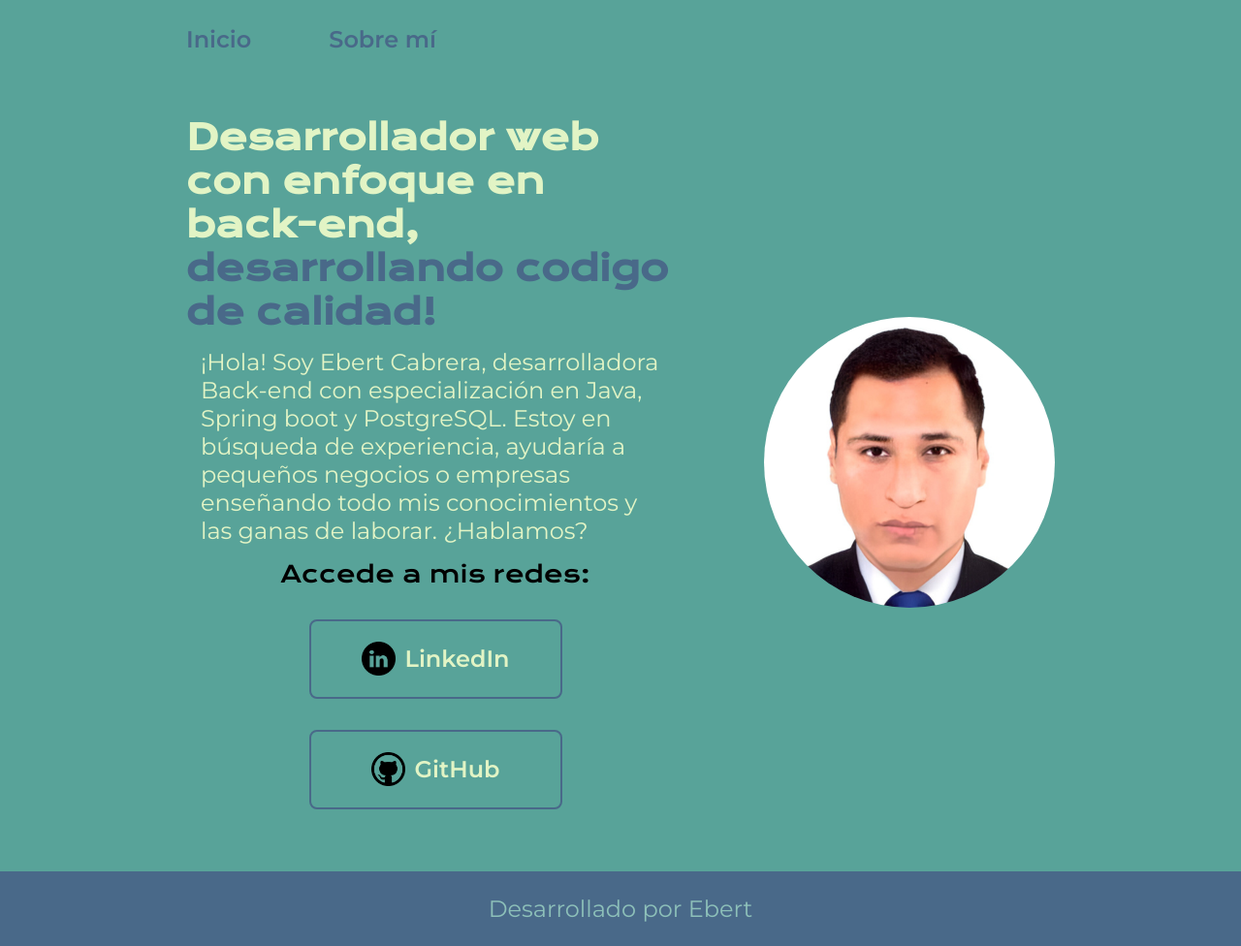
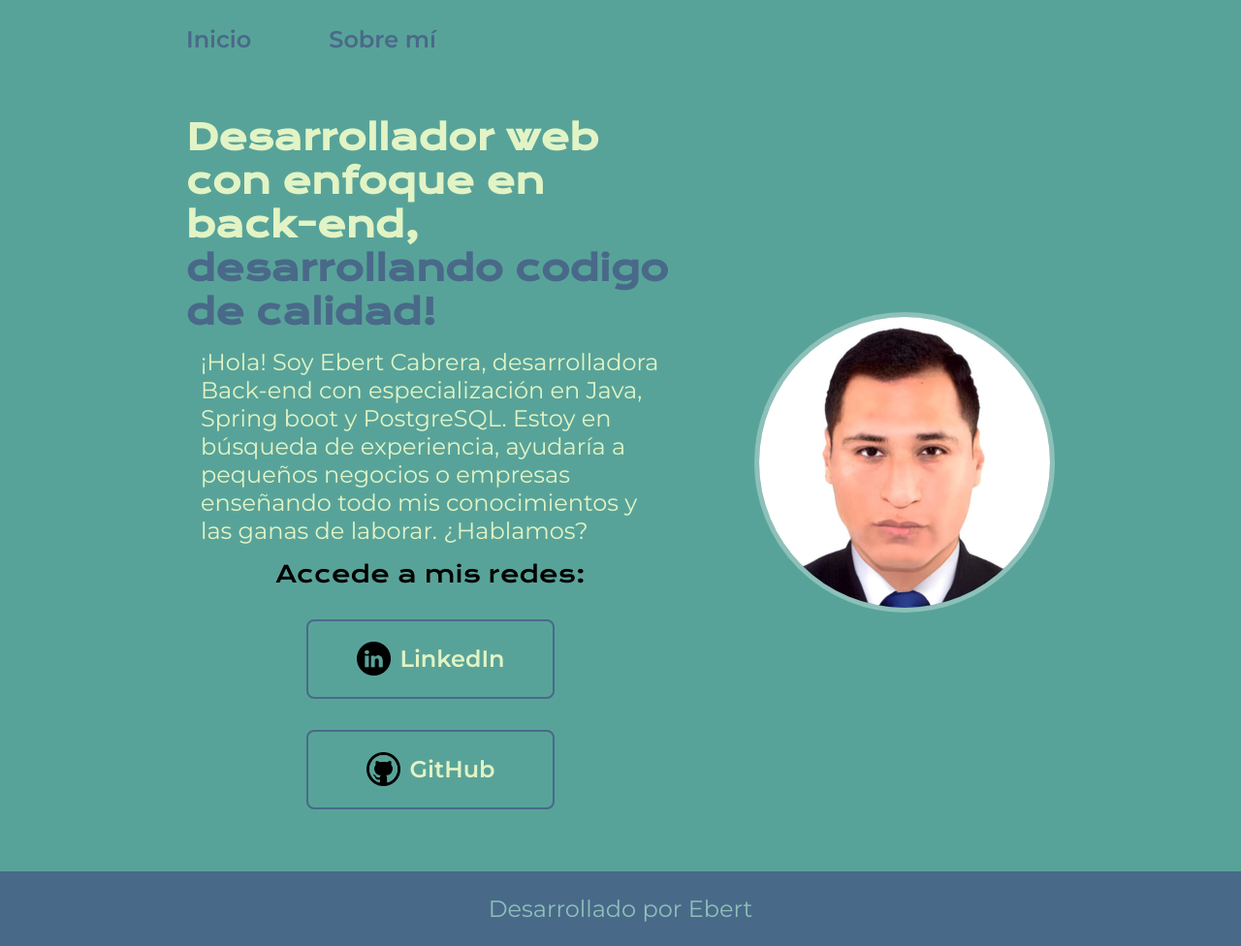
Before and after one commit to EbertZim/portafolio, a plain HTML site: page index.html in a window 1280 px wide. Shown: the whole page at 97% size. Drawn offline with nearby package versions, Linux system fonts and the light colour scheme.

Commit message:
mejora en el link y el borde de la imagen

```diff
--- a/css/style.css
+++ b/css/style.css
@@ -4,7 +4,7 @@
     --color-primario:#58A399;
     --color-secundario:#E2F4C5;
     --color-terciario:#496989;
-    --color-hoverbutton: #8dc0b9;
+    --color-hoverprimario: #8dc0b9;
     --color-hoverlink:#65829e;
 
     --fuente-monstserrat:'Montserrat', sans serif;
@@ -98,7 +98,7 @@ body{
         gap: 10px;
 }
 .presentacion__enlace__link:hover{
-    background-color: var(--color-hoverbutton);
+    background-color: var(--color-hoverprimario);
     /*padding: 4%; EN DESARROLLO*/
 }
 
@@ -117,7 +117,7 @@ body{
    /* width: 300px;
     height: 300px;*/
     border-radius: 50%; /* Esto hace que el borde sea redondeado */
-   border: 5px solid var(--color-hover); /* Cambia el color y el grosor del borde según tus preferencias */
+   border: 5px solid var(--color-hoverprimario); /* Cambia el color y el grosor del borde según tus preferencias */
     /*object-fit: cover; /* Asegura que la imagen se ajuste bien dentro del contenedor redondeado */
     width: 50%;
 }
--- a/index.html
+++ b/index.html
@@ -34,7 +34,7 @@
             <a class="presentacion__enlace__link" href="https:/www.linkedin.com/in/ebert-cabrera">
             <img class="icon__linkedin" src="./img/icon-linkedin.ico"> LinkedIn
           </a>
-          <a class="presentacion__enlace__link" href="https://github.com/">
+          <a class="presentacion__enlace__link" href="https://github.com/EbertZim">
            <img class="icon__github" src="./img/icon-github.ico"> GitHub
           </a>
         </div>
```
